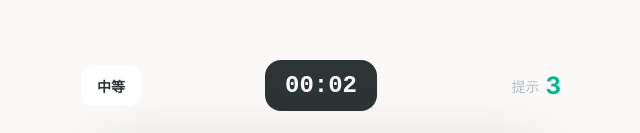
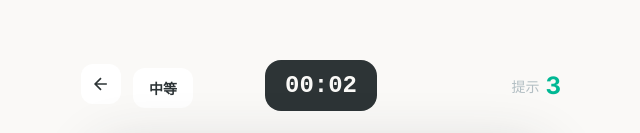
Before and after one commit to Nokkaya/sudoku-web, a Vue app: page / in a window 1280 px wide. Both pictures are taken after a click on the button "开始游戏". Shown: the top 133 px of the page, without its empty margins (319-959 px from the left). Built offline with nearby package versions, Linux system fonts and the light colour scheme.

Commit message:
Fix board borders, add back button, upgrade Vite

```diff
--- a/package.json
+++ b/package.json
@@ -13,6 +13,6 @@
   },
   "devDependencies": {
     "@vitejs/plugin-vue": "^5.0.0",
-    "vite": "^5.0.0"
+    "vite": "^7.3.1"
   }
 }
--- a/src/App.vue
+++ b/src/App.vue
@@ -54,6 +54,11 @@
         <!-- 顶部信息栏 -->
         <div class="header">
           <div class="header-left">
+            <button class="back-btn" @click="confirmExit">
+              <svg viewBox="0 0 24 24" fill="none" stroke="currentColor" stroke-width="2">
+                <path d="M19 12H5M12 19l-7-7 7-7"/>
+              </svg>
+            </button>
             <span class="mode-tag">{{ currentModeName }}</span>
           </div>
 
@@ -215,6 +220,15 @@ const initGame = () => {
 const startGame = () => {
   initGame()
   gameStarted.value = true
+}
+
+const confirmExit = () => {
+  if (confirm('确定要返回主菜单吗？当前游戏进度将丢失。')) {
+    gameStarted.value = false
+    timer.value = 0
+    hints.value = 3
+    selectedCell.value = null
+  }
 }
 
 const selectCell = (row, col) => {
@@ -558,6 +572,30 @@ onUnmounted(() => {
   color: #2d3436;
 }
 
+.back-btn {
+  display: inline-flex;
+  align-items: center;
+  justify-content: center;
+  width: 40px;
+  height: 40px;
+  background: #ffffff;
+  border: none;
+  border-radius: 12px;
+  cursor: pointer;
+  margin-right: 12px;
+  transition: all 0.2s ease;
+}
+
+.back-btn svg {
+  width: 20px;
+  height: 20px;
+  color: #2d3436;
+}
+
+.back-btn:hover {
+  background: #dfe6e9;
+}
+
 .timer-wrapper {
   display: flex;
   align-items: center;
@@ -666,30 +704,21 @@ onUnmounted(() => {
   transition: all 0.2s ease;
 }
 
-
-.cell:last-child {
-  border-right: none;
-  border-top-right-radius: 0;
-  border-bottom-right-radius: 0;
-}
-
 .cell:last-child {
   border-right: none;
 }
+
 .row:last-child .cell {
   border-bottom: none;
 }
 
-.row:last-child .cell:first-child {
-  border-bottom-left-radius: 0;
+.cell:nth-child(3n) {
+  border-right: 2px solid #faf9f7;
 }
 
-.row:last-child .cell:last-child {
-  border-bottom-right-radius: 0;
+.row:nth-child(3n) .cell {
+  border-bottom: 2px solid #faf9f7;
 }
-
-.cell:nth-child(3n) { border-right: 2px solid #faf9f7; }
-.row:nth-child(3n) .cell { border-bottom: 2px solid #faf9f7; }
 
 .cell.original {
   color: rgba(250, 249, 247, 0.4);
```
Also changed, not shown: 6 other files (tests, documents, lock files or other folders).
